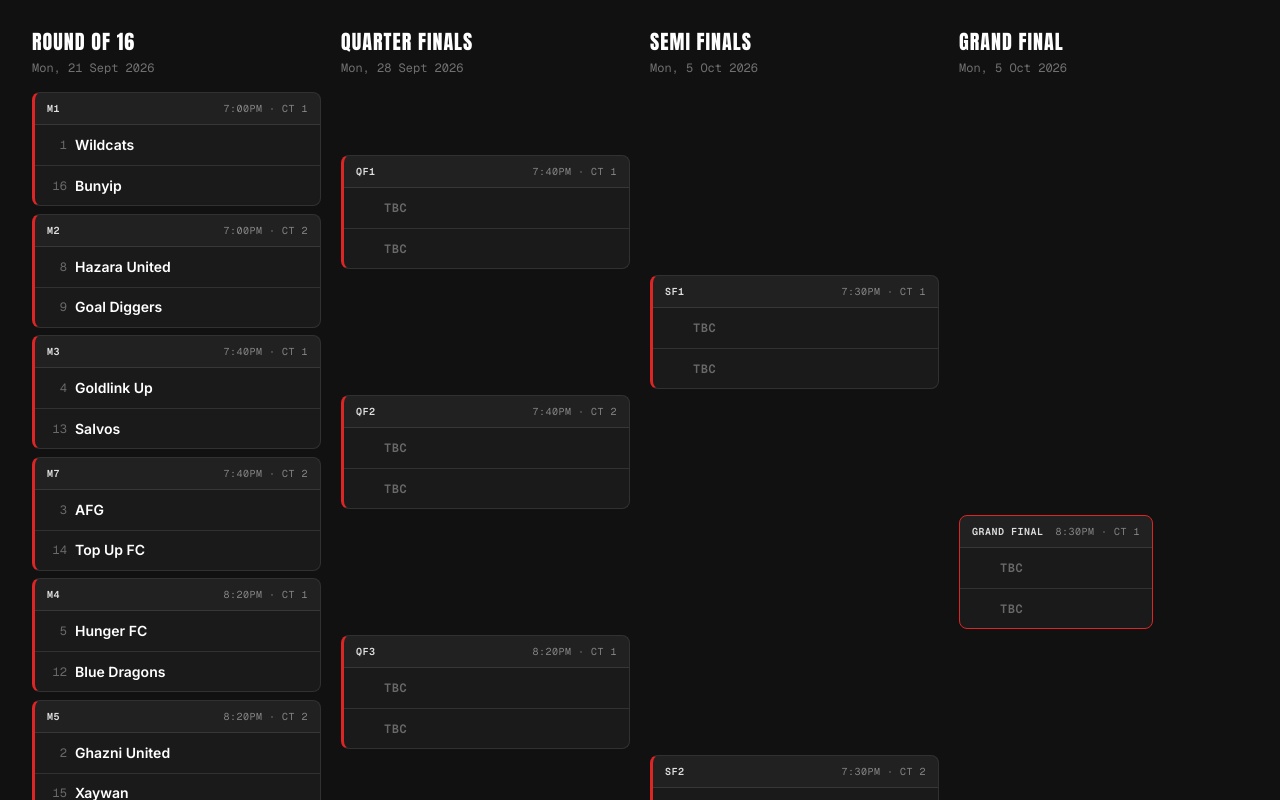
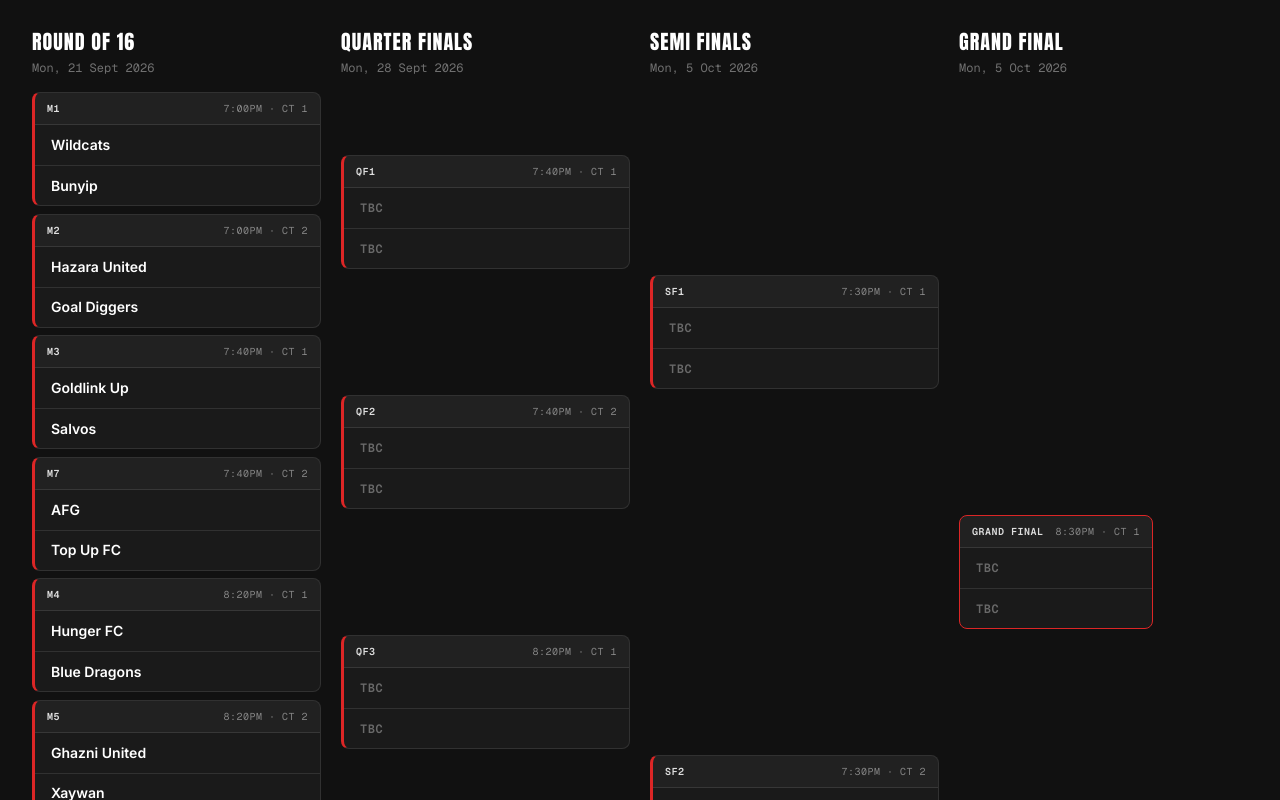
Before and after one commit to olu-git/futsal-site, a Next.js app: page /monday-night in a window 1280 px wide. Shown: the part 780-1580 px from the top of the page. Built offline with nearby package versions, Linux system fonts and the light colour scheme.

Commit message:
ui: hide knockout seed positions

```diff
--- a/src/components/KnockoutBracket.tsx
+++ b/src/components/KnockoutBracket.tsx
@@ -196,14 +196,7 @@ function FinalsTeamRow({ team, score, side, winningSide }: FinalsTeamRowProps) {
       } ${isWinner ? "bg-white/[0.04]" : ""}`}
     >
       <span
-        className={`w-5 shrink-0 text-right font-[family-name:var(--font-mono)] text-xs ${
-          isWinner ? "text-red-500" : "text-white/35"
-        }`}
-      >
-        {team?.seed ?? ""}
-      </span>
-      <span
-        className={`min-w-0 flex-1 truncate font-semibold ${
+        className={`min-w-0 flex-1 truncate pl-1 font-semibold ${
           !team
             ? "font-[family-name:var(--font-mono)] text-xs font-normal uppercase tracking-wider text-white/35"
             : isWinner
```
